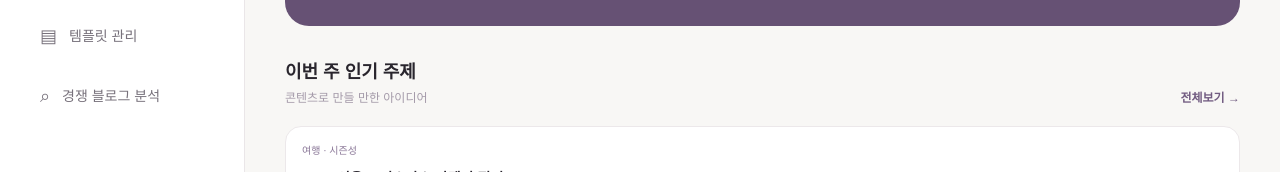
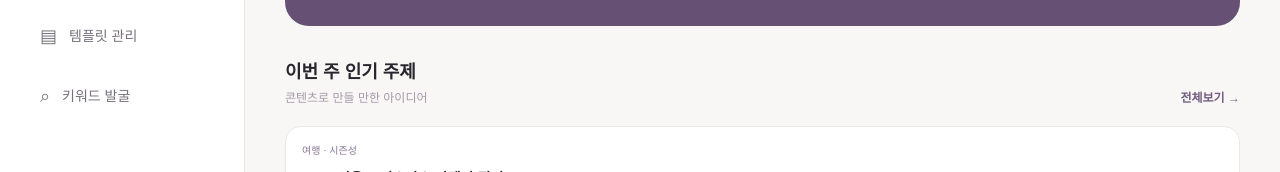
Before and after one commit to pickmom-lab/pickmom-lab, a Next.js app in the folder pickmom-web/: page / in a window 1280 px wide. Shown: the part 417-589 px from the top of the page. Built offline with nearby package versions, Linux system fonts and the light colour scheme.

Commit message:
Rename competitor menu to keyword discovery

```diff
--- a/pickmom-web/src/app/page.tsx
+++ b/pickmom-web/src/app/page.tsx
@@ -10,7 +10,7 @@ const menus = [
   { name: "시즌 상품 추천", icon: "◇" },
   { name: "릴스 · 클립 만들기", icon: "▷" },
   { name: "템플릿 관리", icon: "▤" },
-  { name: "경쟁 블로그 분석", icon: "⌕" },
+  { name: "키워드 발굴", icon: "⌕" },
 ];
 
 const topics = [
@@ -101,7 +101,7 @@ export default function Home() {
           ? "products"
            : name === "새 글 만들기"
             ? "writing"
-            : name === "경쟁 블로그 분석"
+            : name === "키워드 발굴"
               ? "competitor"
               : "placeholder"
     );
@@ -180,7 +180,7 @@ export default function Home() {
                     : view === "topicDetail" ? "주제 상세 분석"
                     : view === "products" ? "인기 상품 전체보기"
                     : view === "productDetail" ? "상품 상세"
-                    : view === "competitor" ? "경쟁 블로그 분석"
+                    : view === "competitor" ? "키워드 발굴"
                     : activeMenu}
                 </h1>
                 <p className="mt-2 text-xs text-[#918995] sm:text-sm">
@@ -451,7 +451,7 @@ export default function Home() {
             </section>
           )}
 
-          {/* 경쟁 블로그 분석 */}
+          {/* 키워드 발굴 */}
           {view === "competitor" && <CompetitorAnalysis />}
 
           {/* 글쓰기 */}
@@ -751,10 +751,10 @@ export default function Home() {
               ▤ 템플릿 관리
             </button>
             <button
-              onClick={() => goMenu("경쟁 블로그 분석")}
+              onClick={() => goMenu("키워드 발굴")}
               className="rounded-xl bg-[#F8F5F9] p-3 text-xs text-[#665174]"
             >
-              ⌕ 경쟁 블로그 분석
+              ⌕ 키워드 발굴
             </button>
           </div>
         )}
```
